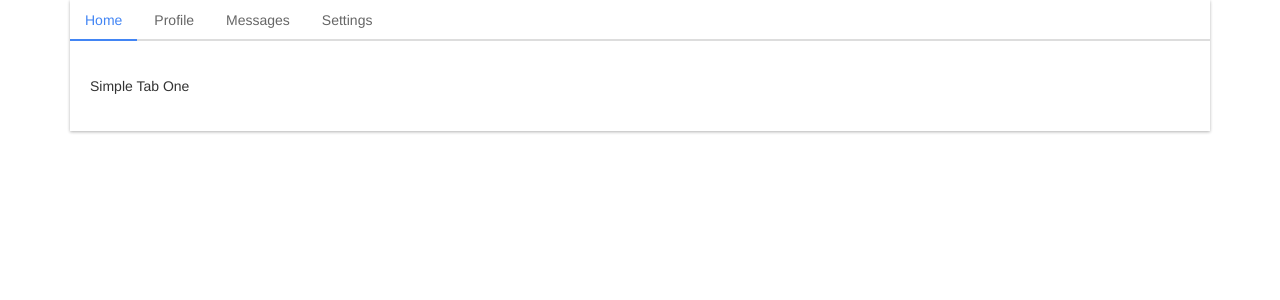
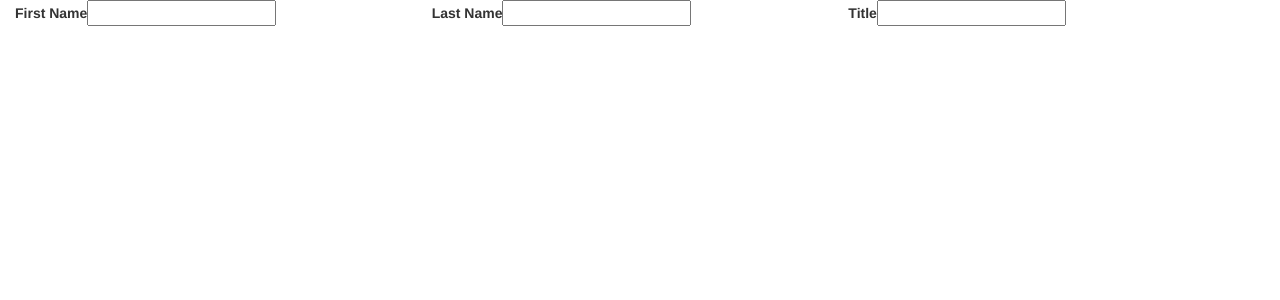
Before and after one commit to kondareddyyaramala/SpringBootAndAngular, an Angular app in the folder client/: page / in a window 1280 px wide. Shown: the top 300 px of the page. Built offline with nearby package versions, Linux system fonts and the light colour scheme.

Commit message:
Added in some flex box stylings

```diff
--- a/client/src/app/app.component.html
+++ b/client/src/app/app.component.html
@@ -1,31 +1,16 @@
 <div class="container">
-  <div class="row">
-    <div class="col-xs-12">
-      <!-- Nav tabs -->
-      <div class="card">
-        <ul class="nav nav-tabs" role="tablist">
-          <li role="presentation" class="active"><a href="#home" aria-controls="home" role="tab" data-toggle="tab">Home</a></li>
-          <li role="presentation"><a href="#profile" aria-controls="profile" role="tab" data-toggle="tab">Profile</a></li>
-          <li role="presentation"><a href="#messages" aria-controls="messages" role="tab" data-toggle="tab">Messages</a></li>
-          <li role="presentation"><a href="#settings" aria-controls="settings" role="tab" data-toggle="tab">Settings</a></li>
-        </ul>
+  <div class="section-one">
+    <label>First Name</label>
+    <input>
+  </div>
 
-        <!-- Tab panes -->
-        <div class="tab-content">
-          <div role="tabpanel" class="tab-pane active" id="home">
-            Simple Tab One
-          </div>
-          <div role="tabpanel" class="tab-pane" id="profile">
-            Simple Tab 2
-          </div>
-          <div role="tabpanel" class="tab-pane" id="messages">
-            Simple tab 3
-          </div>
-          <div role="tabpanel" class="tab-pane" id="settings">
-            Simple Tab 4
-          </div>
-        </div>
-      </div>
-    </div>
+  <div class="section-two">
+    <label>Last Name</label>
+    <input>
+  </div>
+
+  <div class="section-three">
+    <label>Title</label>
+    <input>
   </div>
 </div>
--- a/client/src/app/app.component.scss
+++ b/client/src/app/app.component.scss
@@ -1,62 +1,18 @@
-.nav-tabs {
-  border-bottom: 2px solid #DDD;
+.container {
+  display: inline-flex;
+  width: 100%;
+  .section-one {
+    flex:1;
+    width: 50px;
+  }
+  .section-two {
+    flex:1;
+    width: 50px;
+  }
+
+  .section-three {
+    flex:1;
+    width: 50px;
+  }
+
 }
-
-.nav-tabs>li.active>a,
-.nav-tabs>li.active>a:focus,
-.nav-tabs>li.active>a:hover {
-  border-width: 0;
-}
-
-.nav-tabs>li>a {
-  border: none;
-  color: #666;
-}
-
-.nav-tabs>li.active>a,
-.nav-tabs>li>a:hover {
-  border: none;
-  color: #4285F4 !important;
-  background: transparent;
-}
-
-.nav-tabs>li>a::after {
-  content: "";
-  background: #4285F4;
-  height: 2px;
-  position: absolute;
-  width: 100%;
-  left: 0px;
-  bottom: -1px;
-  transition: all 250ms ease 0s;
-  transform: scale(0);
-}
-
-.nav-tabs>li.active>a::after,
-.nav-tabs>li:hover>a::after {
-  transform: scale(1);
-}
-
-.tab-nav>li>a::after {
-  background: #21527d none repeat scroll 0% 0%;
-  color: #fff;
-}
-
-.tab-pane {
-  padding: 15px 0;
-}
-
-.tab-content {
-  padding: 20px
-}
-
-.card {
-  background: #FFF none repeat scroll 0% 0%;
-  box-shadow: 0px 1px 3px rgba(0, 0, 0, 0.3);
-  margin-bottom: 30px;
-}
-
-body {
-  background: #EDECEC;
-  padding: 50px
-}
```
